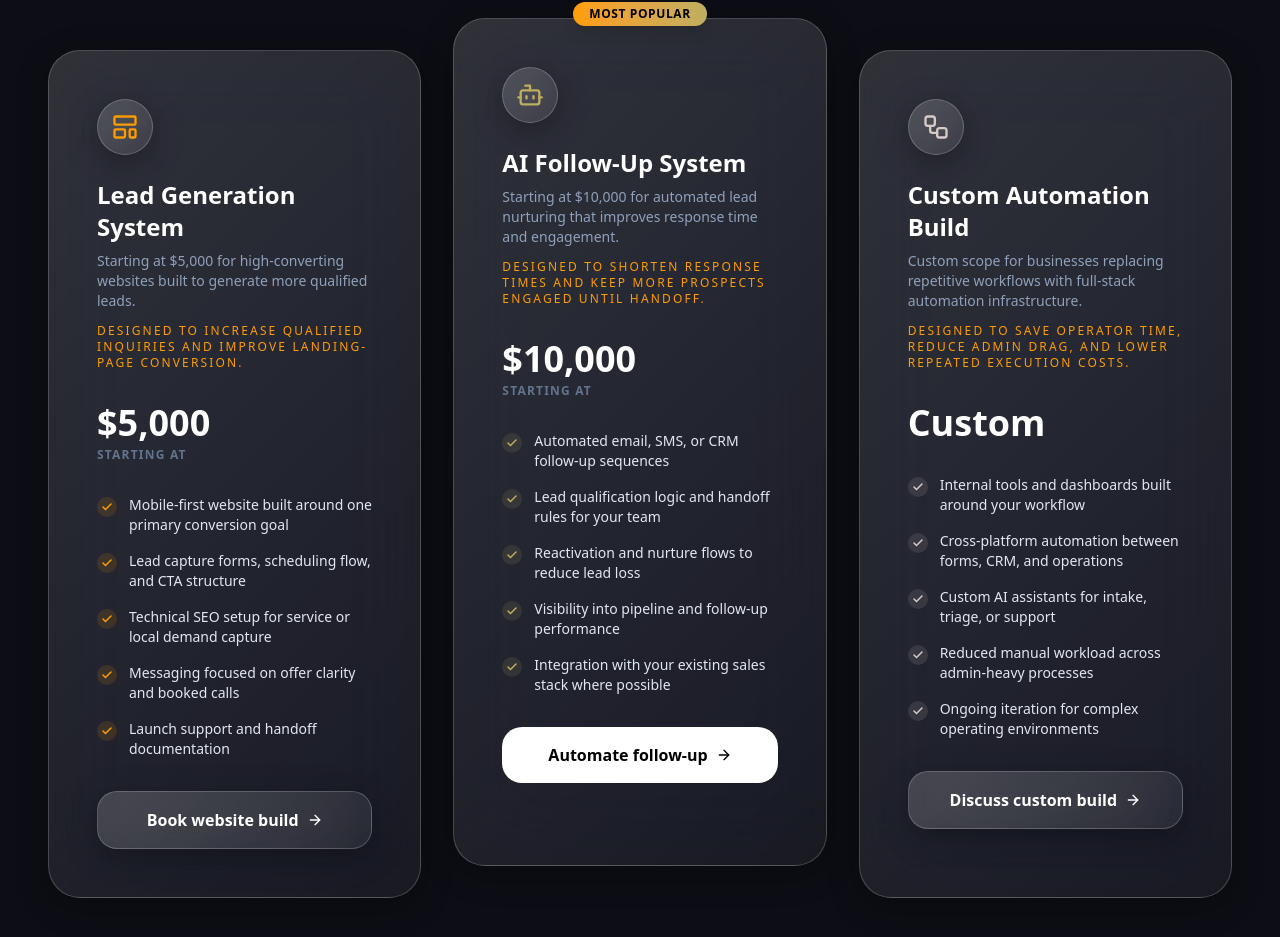
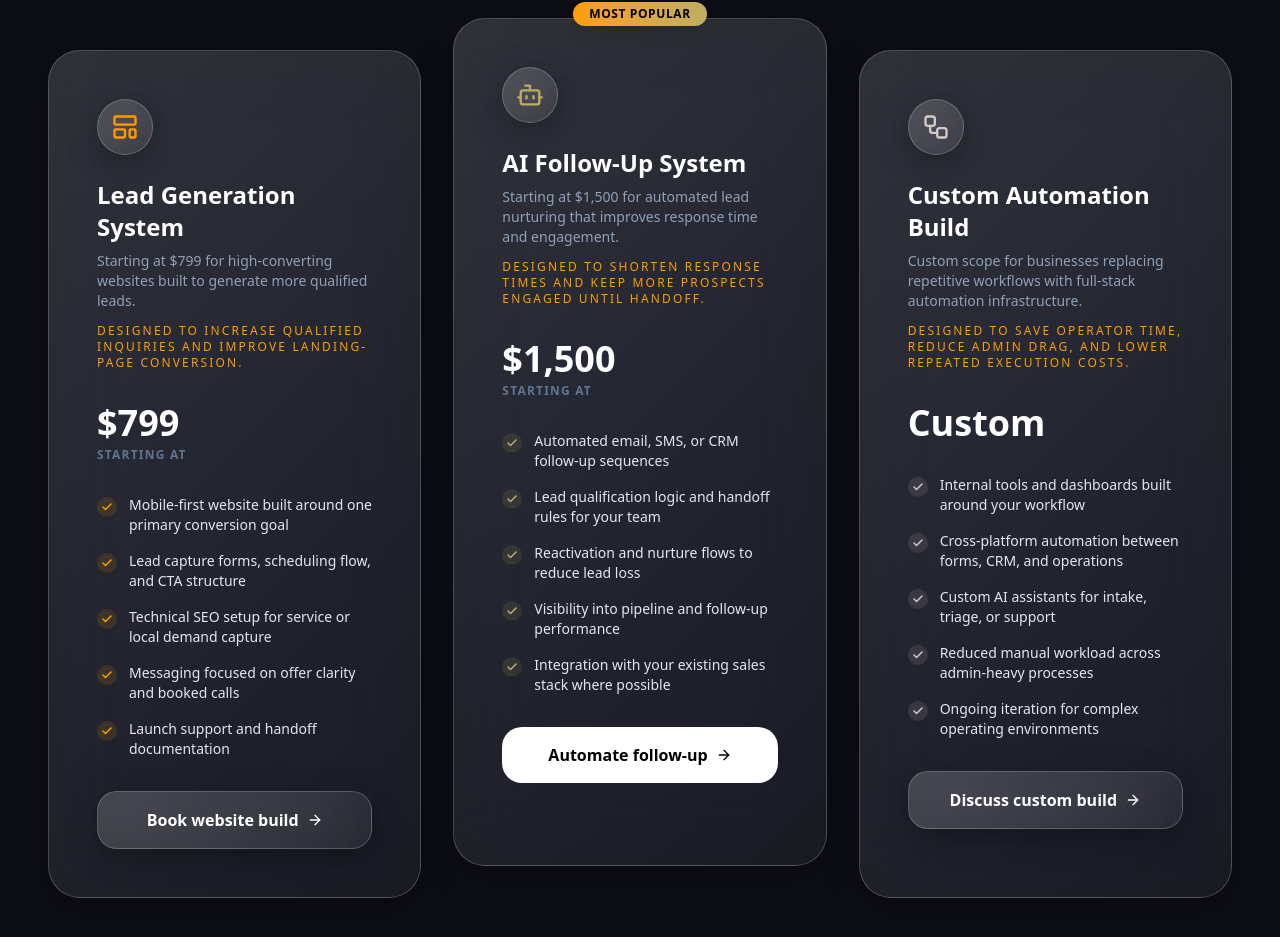
Before and after one commit to steisaden/digital_glass, a Next.js app: page / in a window 1280 px wide. Shown: the part 7753-8690 px from the top of the page. Built offline with nearby package versions, Linux system fonts and the light colour scheme.

Commit message:
Update pricing for Lead Generation and AI Follow-Up systems
- Changed Lead Generation System price to $799
- Changed AI Follow-Up System price to $1,500
- Updated descriptions to reflect the new starting prices

Co-authored-by: steisaden <8879413+steisaden@users.noreply.github.com>

```diff
--- a/components/PricingSection.tsx
+++ b/components/PricingSection.tsx
@@ -5,8 +5,8 @@ import { GlassCard } from "./GlassCard";
 const plans = [
     {
         name: "Lead Generation System",
-        price: "$5,000",
-        description: "Starting at $5,000 for high-converting websites built to generate more qualified leads.",
+        price: "$799",
+        description: "Starting at $799 for high-converting websites built to generate more qualified leads.",
         icon: LayoutTemplate,
         color: "#ff9d00",
         features: [
@@ -22,8 +22,8 @@ const plans = [
     },
     {
         name: "AI Follow-Up System",
-        price: "$10,000",
-        description: "Starting at $10,000 for automated lead nurturing that improves response time and engagement.",
+        price: "$1,500",
+        description: "Starting at $1,500 for automated lead nurturing that improves response time and engagement.",
         icon: Bot,
         color: "#beae60",
         features: [
```
